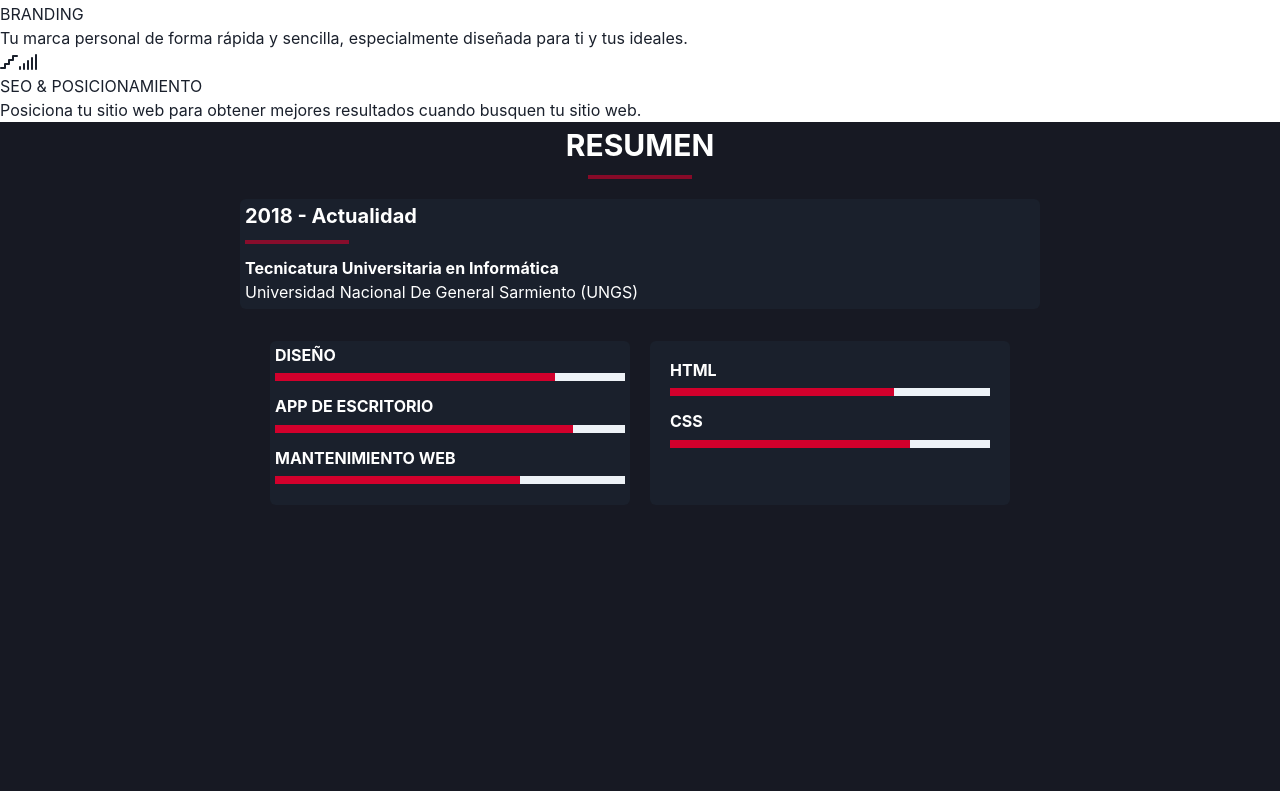
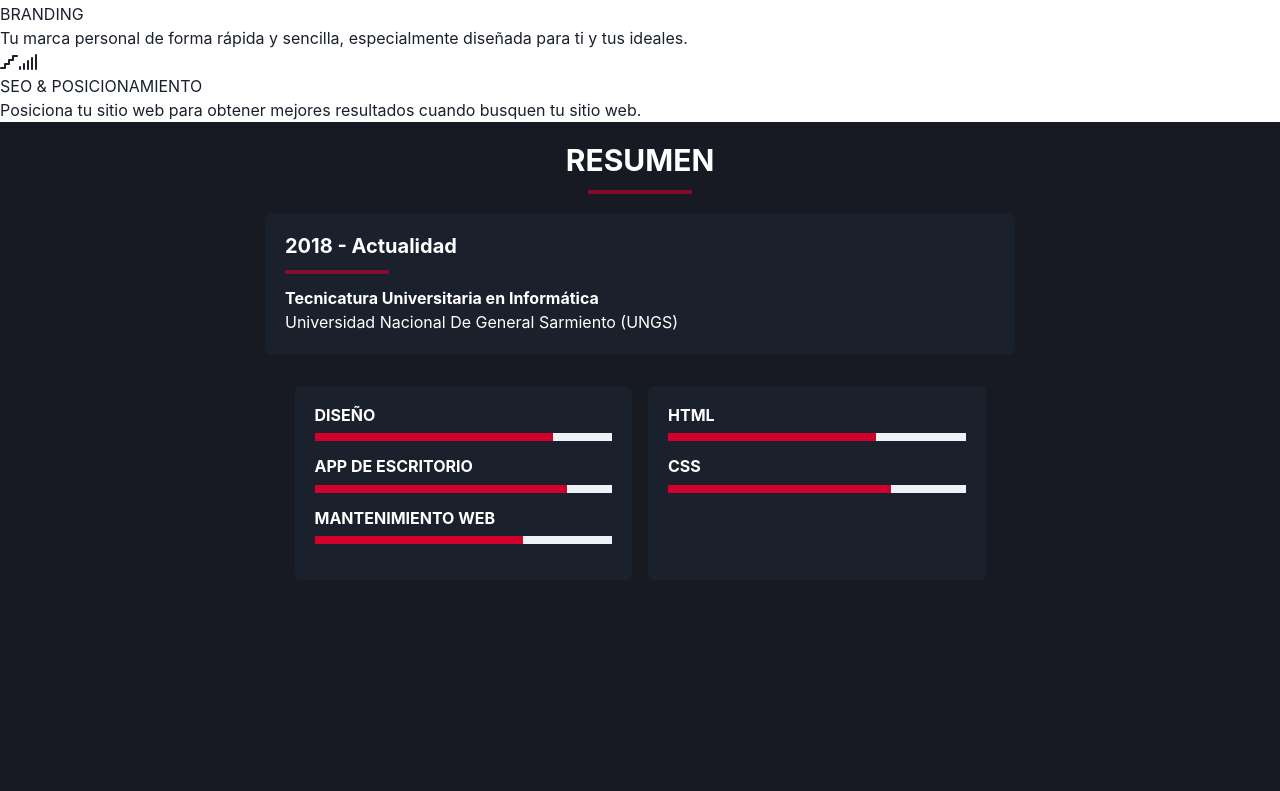
Before and after one commit to ChrisChamizo/TPfinalconReact, a React (Vite) app: page / in a window 1280 px wide. Shown: the part 2229-3020 px from the top of the page. Built offline with nearby package versions, Linux system fonts and the light colour scheme.

Commit message:
Se agrego los padding y margin a todos los componentes box,Ajuste del espaciado entre los recuadros

```diff
--- a/src/Components/Resumen/Resumen.jsx
+++ b/src/Components/Resumen/Resumen.jsx
@@ -4,49 +4,47 @@ import { Box, Heading, Text, Divider, Progress, Stack,extendTheme, ChakraProvide
 
 
 /* Función Resumen */
-function Resumen() {
-  return (
-    <Box as="section" p="5px" bg="gray.900" color="white" h="100vh">
+function Resumen(){
+  return(
+    <Box as="section" p="5" bg="gray.900" color="white" h="100vh">
         <Heading as="h1" mb="3px" textAlign="center" size="lg">
           RESUMEN
         </Heading>
         <Divider borderColor="customRed.500" borderWidth="2px" maxW="100px" mx="auto" mt="3" mb="5" />
 
-      <Stack spacing="8" maxW="800px" mx="auto">
-        <Box textAlign="left" bg="gray.800" p="5px" borderRadius="md">
+        <Stack spacing="8" maxW="750px" mx="auto">
+          <Box flexBasis="100%" textAlign="left" bg="gray.800" p="20px" borderRadius="md">
+
 
             <Heading as="h2" size="md" mb="2">2018 - Actualidad</Heading>
-
             <Divider my="3" borderColor="customRed.500" borderWidth="2px" maxW="100px" />
             <Text fontWeight="bold">Tecnicatura Universitaria en Informática</Text>
             <Text>Universidad Nacional De General Sarmiento (UNGS)</Text>
           </Box>
 
-        <Stack direction="row" spacing="5" wrap="wrap" justify="center">
-
-          <Box flexBasis="45%" bg="gray.800" p="5px" borderRadius="md">
+          <Stack direction="row" spacing="4" wrap="wrap" justify="center">
+            <Box flexBasis={{ base: "100%", md: "45%" }}
+            bg="gray.800" p="20px" borderRadius="md" textAlign="left">
 
               <Heading as="h2" size="sm" mb="2">DISEÑO</Heading>
               <Progress value={80} size="sm" mb="4" colorScheme="customRed" />
 
-            <Heading as="h2" size="sm" mb="2">APP DE ESCRITORIO</Heading>
+
+              <Heading as="h2" size="sm" mb="2  ">APP DE ESCRITORIO</Heading>
               <Progress value={85} size="sm" mb="4" colorScheme="customRed" />
-
               <Heading as="h2" size="sm" mb="2">MANTENIMIENTO WEB</Heading>
               <Progress value={70} size="sm" mb="4" colorScheme="customRed" />
             </Box>
 
-          <Box flexBasis="45%" bg="gray.800" p="5" borderRadius="md">
-
+            <Box flexBasis={{ base: "100%", md: "45%" }} bg="gray.800" p="20px" borderRadius="md" textAlign="left">
               <Heading as="h2" size="sm" mb="2">HTML</Heading>
               <Progress value={70} size="sm" mb="4" colorScheme="customRed" />
-
               <Heading as="h2" size="sm" mb="2">CSS</Heading>
               <Progress value={75} size="sm" mb="4" colorScheme="customRed" />
             </Box>
           </Stack>
         </Stack>
       </Box>
-  );
+  )
 }
 export {Resumen}
```
Lines whose indentation alone changed are shown as unchanged.
